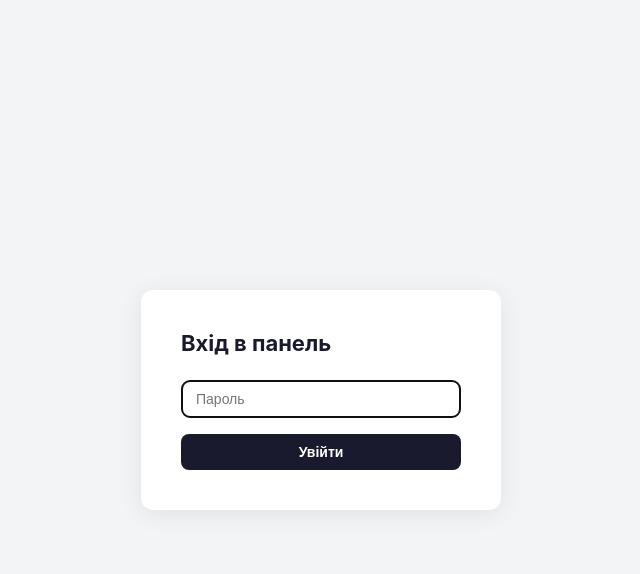
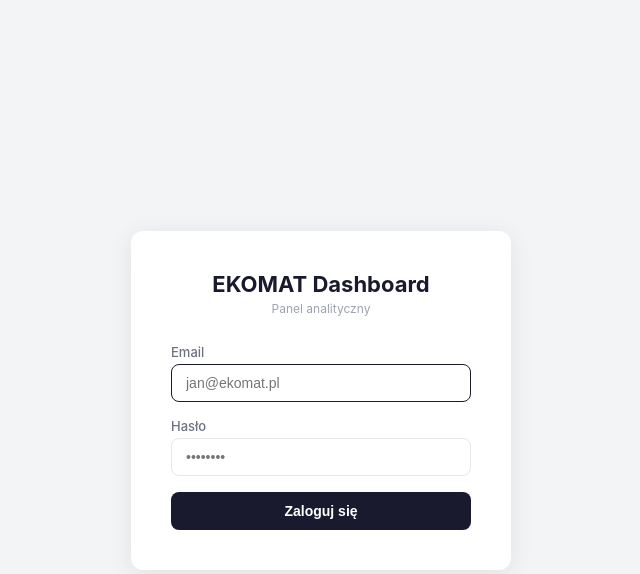
Before and after one commit to wolf4321/polish_type, a FastAPI app: page /login in a window 1280 px wide. Shown: the top 574 px of the page, without its empty margins (319-959 px from the left). Run offline with FastAPI, Linux system fonts and the light colour scheme; parts of the project's set-up code (start-up, migrations or seed data) failed here and were passed over.

Commit message:
Update login.html

```diff
--- a/templates/login.html
+++ b/templates/login.html
@@ -1,32 +1,46 @@
 <!doctype html>
-<html lang="uk">
+<html lang="pl">
 <head>
     <meta charset="utf-8"/>
     <meta name="viewport" content="width=device-width,initial-scale=1"/>
-    <title>Вхід</title>
+    <title>Logowanie — EKOMAT Dashboard</title>
     <style>
         * { box-sizing: border-box; margin: 0; padding: 0; }
         body { font-family: -apple-system, BlinkMacSystemFont, 'Segoe UI', sans-serif;
                background: #f3f4f6; display: flex; align-items: center; justify-content: center;
                min-height: 100vh; }
-        .card { background: #fff; border-radius: 12px; padding: 40px; width: 360px;
+        .card { background: #fff; border-radius: 12px; padding: 40px; width: 380px;
                 box-shadow: 0 4px 24px rgba(0,0,0,.08); }
-        h1 { font-size: 22px; margin-bottom: 24px; color: #1a1a2e; }
+        .logo { text-align: center; margin-bottom: 8px; }
+        .logo h1 { font-size: 22px; color: #1a1a2e; font-weight: 700; }
+        .logo .sub { font-size: 12px; color: #9ca3af; margin-top: 4px; }
+        h2 { font-size: 16px; margin-bottom: 20px; color: #374151; font-weight: 500; text-align: center; }
+        label { display: block; font-size: 13px; color: #6b7280; margin-bottom: 4px; font-weight: 500; }
         input { width: 100%; padding: 10px 14px; border: 1px solid #e5e7eb; border-radius: 8px;
-                font-size: 14px; margin-bottom: 16px; }
-        button { width: 100%; padding: 10px; background: #1a1a2e; color: #fff; border: none;
-                 border-radius: 8px; font-size: 14px; font-weight: 600; cursor: pointer; }
+                font-size: 14px; margin-bottom: 16px; outline: none; transition: border-color .2s; }
+        input:focus { border-color: #1a1a2e; }
+        button { width: 100%; padding: 11px; background: #1a1a2e; color: #fff; border: none;
+                 border-radius: 8px; font-size: 14px; font-weight: 600; cursor: pointer;
+                 transition: background .2s; }
         button:hover { background: #2d2d5e; }
-        .error { color: #dc2626; font-size: 13px; margin-bottom: 12px; }
+        .error { color: #dc2626; font-size: 13px; margin-bottom: 12px; text-align: center;
+                 background: #fef2f2; padding: 8px 12px; border-radius: 6px; }
     </style>
 </head>
 <body>
     <div class="card">
-        <h1>Вхід в панель</h1>
+        <div class="logo">
+            <h1>EKOMAT Dashboard</h1>
+            <div class="sub">Panel analityczny</div>
+        </div>
+        <br/>
         {% if error %}<div class="error">{{ error }}</div>{% endif %}
         <form method="POST" action="/login">
-            <input type="password" name="password" placeholder="Пароль" autofocus>
-            <button type="submit">Увійти</button>
+            <label for="email">Email</label>
+            <input type="email" name="email" id="email" placeholder="jan@ekomat.pl" autofocus required>
+            <label for="password">Hasło</label>
+            <input type="password" name="password" id="password" placeholder="••••••••" required>
+            <button type="submit">Zaloguj się</button>
         </form>
     </div>
 </body>
```
